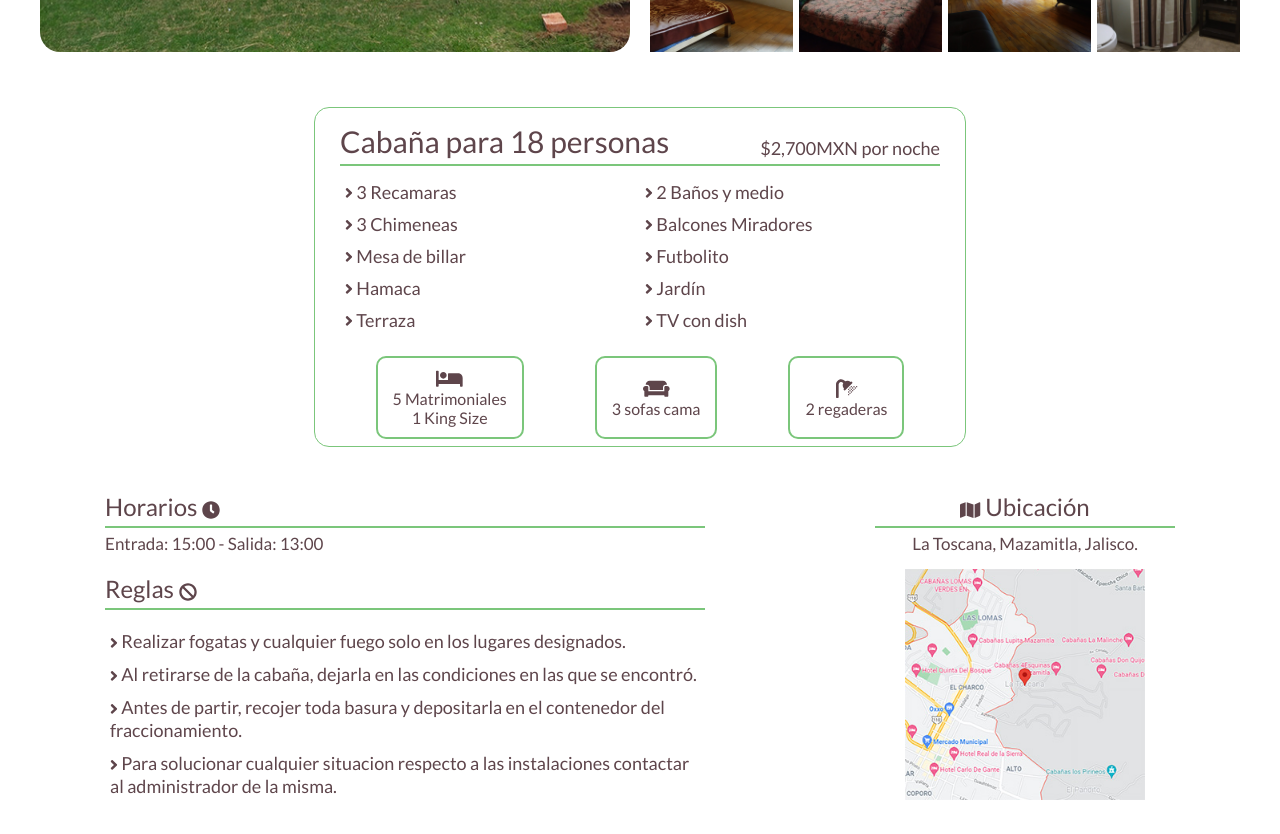
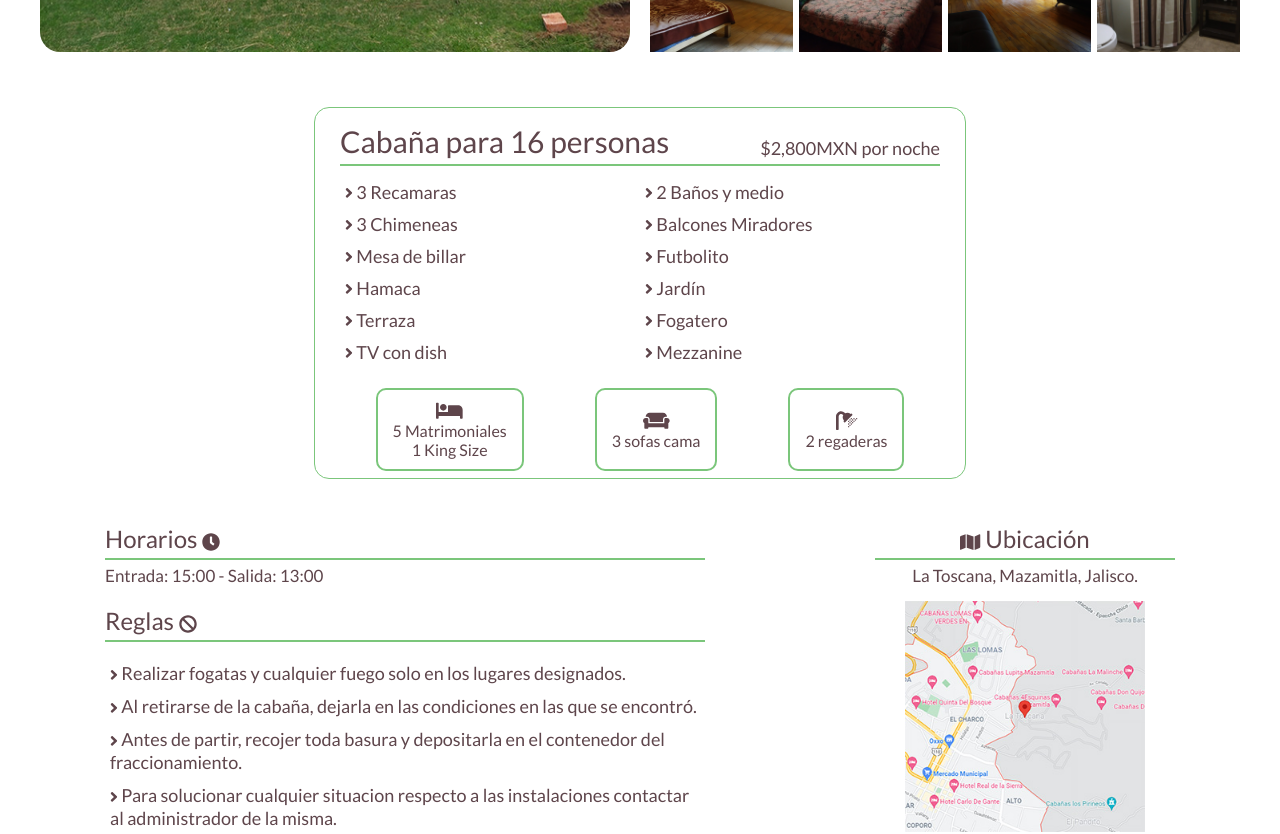
Before and after one commit to MirVill/cottages-mazamitla-app, a React (Create React App) app: page /las-catarinas in a window 1280 px wide. Shown: the part 800-1634 px from the top of the page. Built offline with nearby package versions, Linux system fonts and the light colour scheme.

Commit message:
added info

```diff
--- a/src/Components/Contacts/Data/AboutUsInfo.js
+++ b/src/Components/Contacts/Data/AboutUsInfo.js
@@ -5,7 +5,7 @@ const AboutUsInfo = [
   },
   {
     title: "Política de reservacion",
-    text: "Para reservar es necesario pagar al menos la mitad del costo total de su hospedaje. Recibimos pagos mediante depositos, ya sea desde oxxo o tranferencia bancaria. El resto debe ser liquidado una semana antes de su fecha de hospedaje.",
+    text: "Para reservar es necesario pagar al menos la mitad del costo total de su hospedaje. Recibimos pagos mediante depositos, ya sea desde oxxo o tranferencia bancaria. El resto debe ser liquidado un día antes de su fecha de hospedaje.",
   },
   {
     title: "Proceso de llegada",
--- a/src/Components/LasCatarinas/Data/LasCatarinasData.js
+++ b/src/Components/LasCatarinas/Data/LasCatarinasData.js
@@ -1,7 +1,7 @@
 export const featuresData = {
   name: "las catarinas",
-  description: "Cabaña para 18 personas",
-  price: "$2,700MXN por noche",
+  description: "Cabaña para 16 personas",
+  price: "$2,800MXN por noche",
   bedrooms: "3 Recamaras",
   toilets: "2 Baños y medio",
   chimneys: "3 Chimeneas",
@@ -15,7 +15,9 @@ export const featuresData = {
     "Hamaca",
     "Jardín",
     "Terraza",
+    "Fogatero",
     "TV con dish",
+    "Mezzanine"
   ],
 };
 export const scheduleData = {
--- a/src/Components/LasCatarinas/Data/LasCatarinasPhotos.js
+++ b/src/Components/LasCatarinas/Data/LasCatarinasPhotos.js
@@ -74,7 +74,7 @@ export default [
   },
   {
     src: Image15,
-    title: "Tapanco",
+    title: "Mezzanine",
   },
   {
     src: Image16,
--- a/src/Containers/LasCatarinasContainer.js
+++ b/src/Containers/LasCatarinasContainer.js
@@ -1,6 +1,7 @@
 import InformationLasCatarinas from "../Components/LasCatarinas/InformationLasCatarinas";
 import Button from "../Utils/Button";
 import LasCatarinasGallery from "../Components/LasCatarinas/LasCatarinasGallery";
+import Card from "../Utils/Card";
 import { NavLink } from "react-router-dom";
 const LasCatarinasData = () => {
   return (
@@ -8,6 +9,7 @@ const LasCatarinasData = () => {
       <h1 className="page-title">Las Catarinas</h1>
       <LasCatarinasGallery />
       <InformationLasCatarinas />
+      <Card><h3>¡Hospedate entre semana y obten precio especial de $2500MXN por noche!</h3></Card>
       <NavLink to="/contactos">
         <Button text="Reservar" />
       </NavLink>
```
